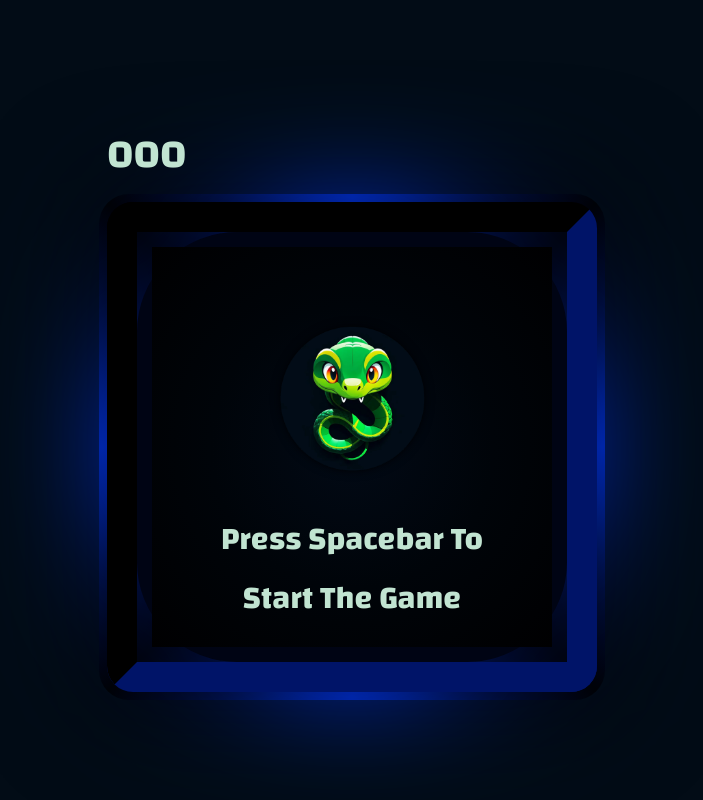
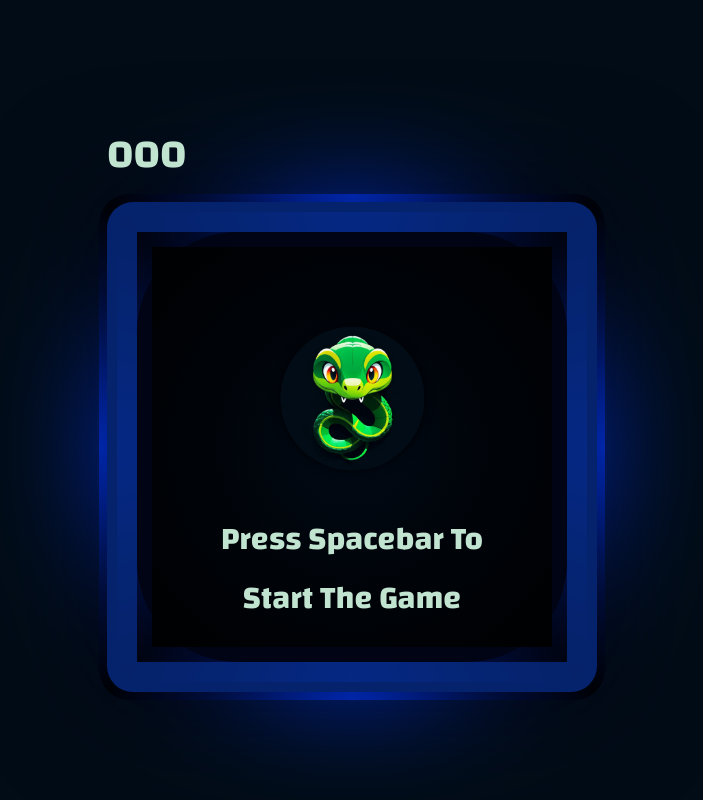
Before and after one commit to 7ChesterCat13/Snake-Game, a plain HTML site: page index.html in a window 1280 px wide. Shown: the whole page, without its empty margins (288-991 px from the left). Drawn offline with Linux system fonts and the light colour scheme.

Commit message:
modified:   style.css

```diff
--- a/style.css
+++ b/style.css
@@ -75,7 +75,7 @@ body {
 
 /* Game Border 2*/
 .game-border-2 {
-  border: hsl(227, 100%, 4%) inset 30px;
+  border: hsl(223.03deg 88.76% 26.15% / 84%) solid 30px;
   border-radius: 26px;
   box-shadow: ridge 0 0 0 5px hsla(199, 89%, 18%, 0.575);
   aspect-ratio: 1/1;
```
